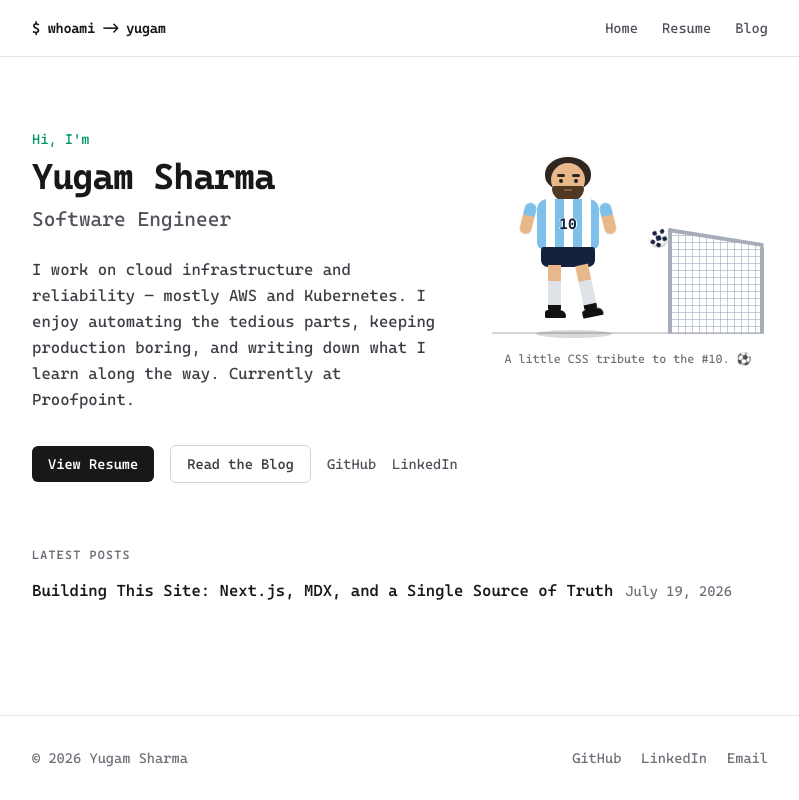
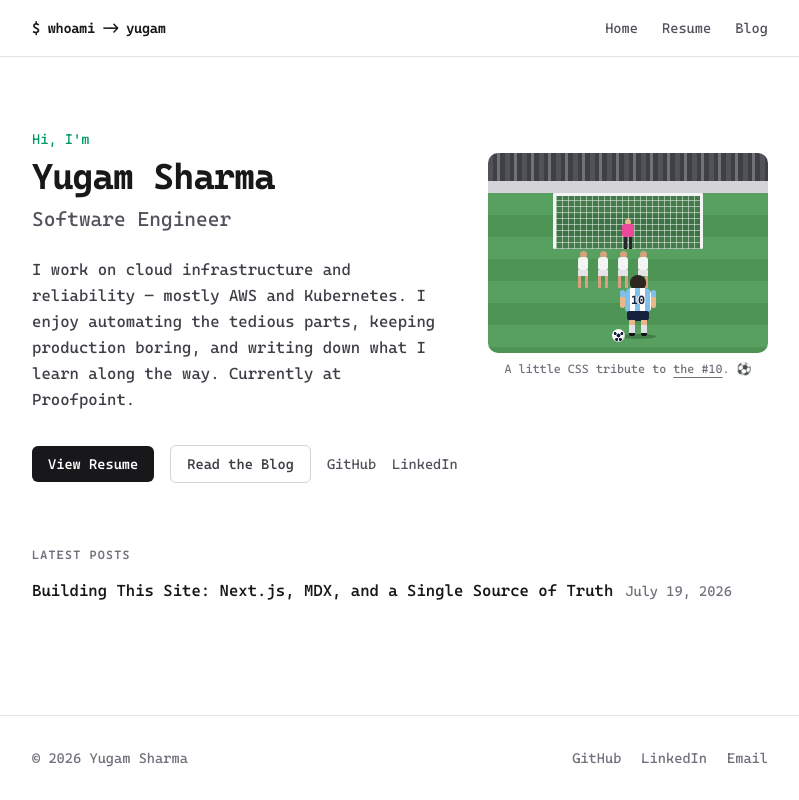
Before and after one commit to ysharma-dev/yugam-sharma-site, a Next.js app: page / in a window 1280 px wide. Shown: the whole page, without its empty margins (240-1039 px from the left). Built offline with nearby package versions, Linux system fonts and the light colour scheme.

Commit message:
Behind-the-shooter free-kick scene, Yug tab title, link tribute to messi.com

```diff
--- a/app/layout.tsx
+++ b/app/layout.tsx
@@ -25,7 +25,7 @@ const cascadiaCode = localFont({
 export const metadata: Metadata = {
   metadataBase: new URL(siteConfig.url),
   title: {
-    default: siteConfig.title,
+    default: "Yug",
     template: `%s · ${siteConfig.name}`,
   },
   description: siteConfig.description,
--- a/app/page.tsx
+++ b/app/page.tsx
@@ -30,7 +30,16 @@ export default function HomePage() {
         <div className="flex flex-col items-center gap-2 sm:mt-6">
           <MessiAnimation />
           <p className="max-w-[260px] text-center text-xs text-zinc-500 dark:text-zinc-400">
-            A little CSS tribute to the #10. ⚽
+            A little CSS tribute to{" "}
+            <a
+              href="https://messi.com/en/biography/"
+              target="_blank"
+              rel="noopener noreferrer"
+              className="underline underline-offset-4 hover:text-zinc-700 dark:hover:text-zinc-200"
+            >
+              the #10
+            </a>
+            . ⚽
           </p>
         </div>
       </div>
--- a/components/MessiAnimation.module.css
+++ b/components/MessiAnimation.module.css
@@ -1,387 +1,417 @@
+/*
+ * Behind-the-shooter free-kick scene (the 2019 Camp Nou angle):
+ * crowd, front-facing goal + keeper, defensive wall, back-view #10,
+ * ball curled over the wall into the top-right corner. One 4.2s loop.
+ */
 .scene {
   position: relative;
   width: 280px;
-  height: 190px;
+  height: 200px;
   flex-shrink: 0;
+  border-radius: 10px;
+  overflow: hidden;
 }
 
-.ground {
-  position: absolute;
-  bottom: 9px;
-  left: 4px;
-  right: 4px;
-  height: 2px;
-  border-radius: 1px;
-  background: rgba(113, 113, 122, 0.3);
-}
-
-/* ---------- player ---------- */
-.player {
+/* ---------- backdrop ---------- */
+.crowd {
   position: absolute;
   top: 0;
   left: 0;
-  width: 160px;
-  height: 190px;
-  transform-origin: 50% 100%;
-  animation: lean 3.4s ease-in-out infinite;
+  right: 0;
+  height: 28px;
+  background: repeating-linear-gradient(
+    90deg,
+    #52525b 0 5px,
+    #3f3f46 5px 9px,
+    #71717a 9px 12px,
+    #3f3f46 12px 17px
+  );
 }
 
-.hair {
+.board {
   position: absolute;
-  top: 4px;
-  left: 57px;
-  width: 46px;
-  height: 34px;
-  border-radius: 50% 50% 45% 45%;
-  background: #2e2620;
+  top: 28px;
+  left: 0;
+  right: 0;
+  height: 12px;
+  background: #d4d4d8;
 }
 
-.head {
+.pitch {
   position: absolute;
-  top: 10px;
-  left: 63px;
-  width: 34px;
-  height: 34px;
+  top: 40px;
+  left: 0;
+  right: 0;
+  bottom: 0;
+  background: repeating-linear-gradient(
+    180deg,
+    #57a05f 0 22px,
+    #4d9455 22px 44px
+  );
+}
+
+/* ---------- goal (facing the viewer) ---------- */
+.goal {
+  position: absolute;
+  top: 40px;
+  left: 65px;
+  width: 150px;
+  height: 56px;
+}
+
+.net {
+  position: absolute;
+  top: 3px;
+  left: 3px;
+  right: 3px;
+  bottom: 0;
+  background:
+    repeating-linear-gradient(
+      0deg,
+      rgba(250, 250, 250, 0.5) 0 1px,
+      transparent 1px 6px
+    ),
+    repeating-linear-gradient(
+      90deg,
+      rgba(250, 250, 250, 0.5) 0 1px,
+      transparent 1px 6px
+    ),
+    rgba(20, 30, 25, 0.28);
+  transform-origin: 50% 20%;
+  animation: netRipple 4.2s ease-in-out infinite;
+}
+
+.crossbar {
+  position: absolute;
+  top: 0;
+  left: 0;
+  right: 0;
+  height: 3px;
+  border-radius: 2px;
+  background: #f4f4f5;
+}
+
+.postLeft,
+.postRight {
+  position: absolute;
+  top: 0;
+  width: 3px;
+  height: 56px;
+  border-radius: 2px;
+  background: #f4f4f5;
+}
+
+.postLeft {
+  left: 0;
+}
+
+.postRight {
+  right: 0;
+}
+
+/* ---------- keeper (beaten, dives late to his left) ---------- */
+.keeper {
+  position: absolute;
+  top: 66px;
+  left: 133px;
+  width: 14px;
+  height: 30px;
+  transform-origin: 50% 100%;
+  animation: keeperDive 4.2s ease-in-out infinite;
+}
+
+.keeperHead {
+  position: absolute;
+  top: 0;
+  left: 4px;
+  width: 6px;
+  height: 6px;
   border-radius: 50%;
   background: #e8b88a;
 }
 
-.eyebrow {
+.keeperBody {
   position: absolute;
-  top: 21px;
+  top: 5px;
+  left: 1px;
+  width: 12px;
+  height: 13px;
+  border-radius: 3px;
+  background: #ec4899;
+}
+
+.keeperLegs {
+  position: absolute;
+  top: 18px;
+  left: 3px;
   width: 8px;
-  height: 3px;
-  border-radius: 2px;
+  height: 12px;
+  background: linear-gradient(
+    90deg,
+    #27272a 0 3px,
+    transparent 3px 5px,
+    #27272a 5px 8px
+  );
+}
+
+/* ---------- defensive wall (jumps as the ball goes over) ---------- */
+.wall {
+  position: absolute;
+  top: 98px;
+  left: 88px;
+  width: 76px;
+  height: 40px;
+  animation: wallJump 4.2s ease-in-out infinite;
+}
+
+.defender {
+  position: absolute;
+  top: 0;
+  width: 14px;
+  height: 37px;
+}
+
+.defender:nth-child(1) {
+  left: 0;
+}
+
+.defender:nth-child(2) {
+  left: 20px;
+}
+
+.defender:nth-child(3) {
+  left: 40px;
+}
+
+.defender:nth-child(4) {
+  left: 60px;
+}
+
+.defenderHead {
+  position: absolute;
+  top: 0;
+  left: 4px;
+  width: 7px;
+  height: 7px;
+  border-radius: 50%;
+  background: #d7a17d;
+}
+
+.defenderBody {
+  position: absolute;
+  top: 6px;
+  left: 2px;
+  width: 10px;
+  height: 13px;
+  border-radius: 3px 3px 2px 2px;
+  background: #f4f4f5;
+}
+
+.defenderShorts {
+  position: absolute;
+  top: 19px;
+  left: 2px;
+  width: 10px;
+  height: 6px;
+  background: #e4e4e7;
+}
+
+.defenderLegs {
+  position: absolute;
+  top: 25px;
+  left: 2px;
+  width: 10px;
+  height: 12px;
+  background: linear-gradient(
+    90deg,
+    #d7a17d 0 3px,
+    transparent 3px 7px,
+    #d7a17d 7px 10px
+  );
+}
+
+/* ---------- the shooter, from behind: hair, back of the shirt, #10 ---------- */
+.striker {
+  position: absolute;
+  top: 122px;
+  left: 128px;
+  width: 44px;
+  height: 64px;
+  animation: runUp 4.2s ease-in-out infinite;
+}
+
+.strikerShadow {
+  position: absolute;
+  top: 59px;
+  left: 4px;
+  width: 36px;
+  height: 5px;
+  border-radius: 50%;
+  background: rgba(0, 0, 0, 0.22);
+}
+
+.strikerHair {
+  position: absolute;
+  top: 0;
+  left: 14px;
+  width: 16px;
+  height: 15px;
+  border-radius: 50% 50% 42% 42%;
   background: #2e2620;
 }
 
-.eyebrowLeft {
-  left: 69px;
-}
-
-.eyebrowRight {
-  left: 84px;
-}
-
-.eye {
+.strikerTorso {
   position: absolute;
-  top: 26px;
-  width: 4px;
-  height: 4px;
-  border-radius: 50%;
-  background: #221a14;
-}
-
-.eyeLeft {
-  left: 71px;
-}
-
-.eyeRight {
-  left: 86px;
-}
-
-/* fuller beard with the reddish-brown tinge, wrapping the jaw */
-.beard {
-  position: absolute;
-  top: 33px;
-  left: 64px;
-  width: 32px;
-  height: 15px;
-  border-radius: 3px 3px 16px 16px;
-  background: #503823;
-}
-
-.mouth {
-  position: absolute;
-  top: 36px;
-  left: 76px;
-  width: 8px;
-  height: 2px;
-  border-radius: 1px;
-  background: #8a6046;
-}
-
-.torso {
-  position: absolute;
-  top: 46px;
-  left: 49px;
-  width: 62px;
-  height: 50px;
-  border-radius: 10px 10px 6px 6px;
-  background: repeating-linear-gradient(
-    90deg,
-    #7fc0ea 0 9px,
-    #ffffff 9px 18px
-  );
+  top: 13px;
+  left: 9px;
+  width: 26px;
+  height: 24px;
+  border-radius: 6px 6px 4px 4px;
+  background: repeating-linear-gradient(90deg, #7fc0ea 0 5px, #ffffff 5px 10px);
   display: flex;
   align-items: center;
   justify-content: center;
 }
 
-.number {
+.strikerNumber {
   font-weight: 700;
-  font-size: 15px;
+  font-size: 12px;
   color: #16213e;
   text-shadow:
     -1px 0 #fff,
     1px 0 #fff;
 }
 
-.arm {
+.strikerArm {
   position: absolute;
-  top: 50px;
-  width: 12px;
-  height: 32px;
-  border-radius: 6px;
-  background: linear-gradient(#7fc0ea 0 13px, #e8b88a 13px);
-  transform-origin: 50% 0;
+  top: 15px;
+  width: 5px;
+  height: 18px;
+  border-radius: 3px;
+  background: linear-gradient(#7fc0ea 0 7px, #e8b88a 7px);
 }
 
-.armLeft {
-  left: 38px;
-  animation: swingLeftArm 3.4s ease-in-out infinite;
+.strikerArmLeft {
+  left: 4px;
 }
 
-.armRight {
-  left: 110px;
-  animation: swingRightArm 3.4s ease-in-out infinite;
+.strikerArmRight {
+  left: 35px;
 }
 
-.shorts {
+.strikerShorts {
   position: absolute;
-  top: 94px;
-  left: 53px;
-  width: 54px;
-  height: 20px;
-  border-radius: 3px 3px 7px 7px;
+  top: 36px;
+  left: 11px;
+  width: 22px;
+  height: 10px;
+  border-radius: 2px 2px 4px 4px;
   background: #16213e;
 }
 
-.leg {
+.strikerLeg {
   position: absolute;
-  top: 112px;
-  width: 13px;
-  height: 48px;
-  border-radius: 0 0 5px 5px;
-  /* skin, then sock in light gray so it reads against a white background */
-  background: linear-gradient(#e8b88a 0 16px, #dfe3e8 16px 40px, #111 40px);
+  top: 45px;
+  width: 6px;
+  height: 16px;
+  border-radius: 0 0 2px 2px;
+  background: linear-gradient(#e8b88a 0 5px, #dfe3e8 5px 13px, #111 13px);
 }
 
-.legStand {
-  left: 60px;
+/* his left foot — from behind, the viewer's left */
+.strikerLegKick {
+  left: 13px;
+  transform-origin: 50% 0;
+  animation: strikerKick 4.2s ease-in-out infinite;
 }
 
-/* his LEFT foot (viewer's right) — the one that strikes the ball */
-.legKick {
-  left: 87px;
-  transform-origin: 50% 0;
-  animation: kick 3.4s ease-in-out infinite;
-}
-
-.boot {
-  position: absolute;
-  bottom: -5px;
-  left: -3px;
-  width: 21px;
-  height: 8px;
-  border-radius: 4px 8px 2px 2px;
-  background: #111;
-}
-
-.playerShadow {
-  position: absolute;
-  bottom: 5px;
-  left: 48px;
-  width: 76px;
-  height: 8px;
-  border-radius: 50%;
-  background: rgba(0, 0, 0, 0.15);
-}
-
-/* ---------- goal (side view, mouth facing the shooter) ---------- */
-.goal {
-  position: absolute;
-  right: 4px;
-  bottom: 9px;
-  width: 96px;
-  height: 112px;
-}
-
-.net {
-  position: absolute;
-  top: 8px;
-  left: 3px;
-  width: 90px;
-  height: 104px;
-  clip-path: polygon(0 0, 100% 16%, 100% 100%, 0 100%);
-  background:
-    repeating-linear-gradient(
-      0deg,
-      rgba(148, 163, 184, 0.55) 0 1px,
-      transparent 1px 7px
-    ),
-    repeating-linear-gradient(
-      90deg,
-      rgba(148, 163, 184, 0.55) 0 1px,
-      transparent 1px 7px
-    );
-}
-
-.postFront {
-  position: absolute;
-  top: 6px;
-  left: 0;
-  width: 4px;
-  height: 106px;
-  border-radius: 2px;
-  background: #a6adb8;
-}
-
-.topBar {
-  position: absolute;
-  top: 6px;
-  left: 0;
-  width: 97px;
-  height: 4px;
-  border-radius: 2px;
-  background: #a6adb8;
-  transform-origin: 0 50%;
-  transform: rotate(9deg);
-}
-
-.postBack {
-  position: absolute;
-  top: 24px;
-  right: 0;
-  width: 4px;
-  height: 88px;
-  border-radius: 2px;
-  background: #a6adb8;
+.strikerLegStand {
+  left: 25px;
 }
 
 /* ---------- ball ---------- */
 .ball {
   position: absolute;
-  top: 152px;
-  left: 96px;
-  width: 20px;
-  height: 20px;
+  top: 176px;
+  left: 124px;
+  width: 13px;
+  height: 13px;
   border-radius: 50%;
   background:
-    radial-gradient(circle at 50% 50%, #16213e 0 2.5px, transparent 3px),
-    radial-gradient(circle at 22% 38%, #16213e 0 2px, transparent 2.5px),
-    radial-gradient(circle at 78% 38%, #16213e 0 2px, transparent 2.5px),
-    radial-gradient(circle at 34% 80%, #16213e 0 2px, transparent 2.5px),
-    radial-gradient(circle at 66% 80%, #16213e 0 2px, transparent 2.5px),
-    radial-gradient(circle at 50% 12%, #16213e 0 2px, transparent 2.5px),
+    radial-gradient(circle at 50% 50%, #16213e 0 1.8px, transparent 2.2px),
+    radial-gradient(circle at 24% 36%, #16213e 0 1.3px, transparent 1.7px),
+    radial-gradient(circle at 76% 36%, #16213e 0 1.3px, transparent 1.7px),
+    radial-gradient(circle at 36% 80%, #16213e 0 1.3px, transparent 1.7px),
+    radial-gradient(circle at 64% 80%, #16213e 0 1.3px, transparent 1.7px),
     radial-gradient(circle at 38% 32%, #ffffff 55%, #d4d4d4);
-  box-shadow: inset -2px -2px 3px rgba(0, 0, 0, 0.15);
-  animation: freeKick 3.4s ease-in-out infinite;
+  box-shadow: inset -1px -1px 2px rgba(0, 0, 0, 0.15);
+  animation: freeKick 4.2s ease-in-out infinite;
 }
 
-/* ---------- choreography: windup → strike → curl into the top corner ---------- */
-@keyframes kick {
-  0%,
-  38% {
-    transform: rotate(4deg);
+/* ---------- choreography ---------- */
+@keyframes runUp {
+  0% {
+    transform: translate(26px, 0);
   }
-  44% {
-    transform: rotate(38deg); /* windup — foot swings back */
+  8% {
+    transform: translate(18px, -3px);
   }
-  49% {
-    transform: rotate(-60deg); /* strike — foot drives through toward goal */
+  16% {
+    transform: translate(9px, 0);
   }
-  58% {
-    transform: rotate(-20deg);
-  }
-  66%,
+  24%,
   100% {
-    transform: rotate(4deg);
+    transform: translate(0, 0);
   }
 }
 
-@keyframes lean {
+@keyframes strikerKick {
   0%,
-  38% {
+  40% {
     transform: rotate(0deg);
   }
-  44% {
-    transform: rotate(-5deg); /* leaning back over the ball */
+  46% {
+    transform: rotate(-35deg); /* windup — foot swings back */
   }
   50% {
-    transform: rotate(5deg);
+    transform: rotate(48deg); /* strike through the ball */
   }
-  60%,
+  58% {
+    transform: rotate(14deg);
+  }
+  66%,
   100% {
     transform: rotate(0deg);
   }
 }
 
-@keyframes swingLeftArm {
-  0%,
-  38% {
-    transform: rotate(14deg);
-  }
-  44% {
-    transform: rotate(-15deg);
-  }
-  49% {
-    transform: rotate(42deg);
-  }
-  60%,
-  100% {
-    transform: rotate(14deg);
-  }
-}
-
-@keyframes swingRightArm {
-  0%,
-  38% {
-    transform: rotate(-14deg);
-  }
-  44% {
-    transform: rotate(-48deg);
-  }
-  49% {
-    transform: rotate(12deg);
-  }
-  60%,
-  100% {
-    transform: rotate(-14deg);
-  }
-}
-
 @keyframes freeKick {
   0%,
-  49% {
+  50% {
     transform: translate(0, 0) rotate(0deg);
     opacity: 1;
   }
-  53% {
-    transform: translate(18px, -40px) rotate(140deg);
+  55% {
+    transform: translate(20px, -50px) rotate(160deg);
   }
-  58% {
-    transform: translate(48px, -78px) rotate(300deg);
+  61% {
+    transform: translate(40px, -95px) rotate(340deg);
   }
-  64% {
-    transform: translate(78px, -76px) rotate(460deg);
+  67% {
+    transform: translate(64px, -120px) rotate(500deg);
   }
-  69% {
-    transform: translate(90px, -68px) rotate(560deg); /* bends into the corner */
+  71% {
+    transform: translate(74px, -126px) rotate(560deg); /* top-right corner */
   }
-  72% {
-    transform: translate(92px, -60px) rotate(580deg);
+  74% {
+    transform: translate(72px, -118px) rotate(575deg); /* settles in the net */
     opacity: 1;
   }
-  80% {
-    transform: translate(92px, -56px) rotate(580deg);
+  84% {
+    transform: translate(72px, -118px) rotate(575deg);
     opacity: 1;
   }
-  83% {
-    transform: translate(92px, -56px) rotate(580deg);
-    opacity: 0;
-  }
-  84%,
+  87%,
   96% {
     transform: translate(0, 0) rotate(0deg);
     opacity: 0;
@@ -392,11 +422,60 @@
   }
 }
 
+@keyframes wallJump {
+  0%,
+  50% {
+    transform: translateY(0);
+  }
+  56% {
+    transform: translateY(-10px);
+  }
+  62%,
+  100% {
+    transform: translateY(0);
+  }
+}
+
+@keyframes keeperDive {
+  0%,
+  56% {
+    transform: translate(0, 0) rotate(0deg);
+  }
+  60% {
+    transform: translate(4px, -2px) rotate(12deg);
+  }
+  68% {
+    transform: translate(18px, 4px) rotate(70deg); /* full stretch, beaten */
+  }
+  84% {
+    transform: translate(18px, 4px) rotate(70deg);
+  }
+  94%,
+  100% {
+    transform: translate(0, 0) rotate(0deg);
+  }
+}
+
+@keyframes netRipple {
+  0%,
+  70% {
+    transform: scale(1);
+  }
+  74% {
+    transform: scale(1.04) translateY(1px);
+  }
+  80%,
+  100% {
+    transform: scale(1);
+  }
+}
+
 @media (prefers-reduced-motion: reduce) {
-  .player,
-  .legKick,
-  .armLeft,
-  .armRight,
+  .net,
+  .keeper,
+  .wall,
+  .striker,
+  .strikerLegKick,
   .ball {
     animation: none;
   }
--- a/components/MessiAnimation.tsx
+++ b/components/MessiAnimation.tsx
@@ -5,39 +5,45 @@ export function MessiAnimation() {
     <div
       className={styles.scene}
       role="img"
-      aria-label="A small animated cartoon of Lionel Messi in an Argentina number 10 shirt curling a left-footed free kick into the top corner of a goal"
+      aria-label="An animated cartoon recreation of Lionel Messi's famous free kick, seen from behind the number 10: the ball curls over the jumping defensive wall, past the diving goalkeeper, into the top corner of the goal"
     >
-      <div className={styles.ground} />
-      <div className={styles.playerShadow} />
-      <div className={styles.player}>
-        <div className={styles.hair} />
-        <div className={styles.head} />
-        <div className={`${styles.eyebrow} ${styles.eyebrowLeft}`} />
-        <div className={`${styles.eyebrow} ${styles.eyebrowRight}`} />
-        <div className={`${styles.eye} ${styles.eyeLeft}`} />
-        <div className={`${styles.eye} ${styles.eyeRight}`} />
-        <div className={styles.beard} />
-        <div className={styles.mouth} />
-        <div className={`${styles.arm} ${styles.armLeft}`} />
-        <div className={`${styles.arm} ${styles.armRight}`} />
-        <div className={styles.torso}>
-          <span className={styles.number} aria-hidden="true">
+      <div className={styles.crowd} />
+      <div className={styles.board} />
+      <div className={styles.pitch} />
+      <div className={styles.goal}>
+        <div className={styles.net} />
+        <div className={styles.crossbar} />
+        <div className={styles.postLeft} />
+        <div className={styles.postRight} />
+      </div>
+      <div className={styles.keeper}>
+        <div className={styles.keeperHead} />
+        <div className={styles.keeperBody} />
+        <div className={styles.keeperLegs} />
+      </div>
+      <div className={styles.wall}>
+        {[0, 1, 2, 3].map((i) => (
+          <div key={i} className={styles.defender}>
+            <div className={styles.defenderHead} />
+            <div className={styles.defenderBody} />
+            <div className={styles.defenderShorts} />
+            <div className={styles.defenderLegs} />
+          </div>
+        ))}
+      </div>
+      <div className={styles.striker}>
+        <div className={styles.strikerShadow} />
+        <div className={styles.strikerHair} />
+        <div className={`${styles.strikerArm} ${styles.strikerArmLeft}`} />
+        <div className={`${styles.strikerArm} ${styles.strikerArmRight}`} />
+        <div className={styles.strikerTorso}>
+          <span className={styles.strikerNumber} aria-hidden="true">
             10
           </span>
         </div>
-        <div className={styles.shorts} />
-        <div className={`${styles.leg} ${styles.legStand}`}>
-          <div className={styles.boot} />
-        </div>
-        <div className={`${styles.leg} ${styles.legKick}`}>
-          <div className={styles.boot} />
-        </div>
-      </div>
-      <div className={styles.goal}>
-        <div className={styles.net} />
-        <div className={styles.topBar} />
-        <div className={styles.postFront} />
-        <div className={styles.postBack} />
+        <div className={styles.strikerShorts} />
+        <div className={`${styles.strikerLeg} ${styles.strikerLegKick}`} />
+        <div className={`${styles.strikerLeg} ${styles.strikerLegStand}`} />
       </div>
       <div className={styles.ball} />
     </div>
```
